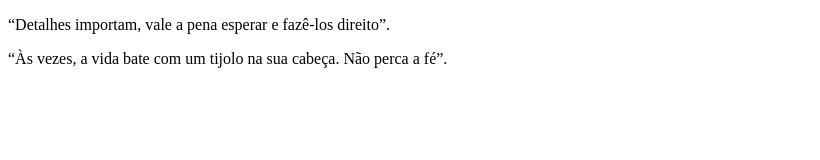
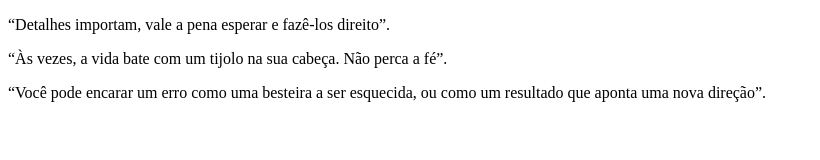
Before and after one commit to gvaldissera/abutua-bootcamp-desafio1, a plain HTML site: page index.html in a window 1280 px wide. Shown: the whole page, without its empty margins (0-820 px from the left). Drawn offline with Linux system fonts and the light colour scheme.

Commit message:
frase motivacional 3

```diff
--- a/index.html
+++ b/index.html
@@ -8,5 +8,6 @@
 <body>
     <p>“Detalhes importam, vale a pena esperar e fazê-los direito”.</p>
     <p>“Às vezes, a vida bate com um tijolo na sua cabeça. Não perca a fé”.</p>
+    <p>“Você pode encarar um erro como uma besteira a ser esquecida, ou como um resultado que aponta uma nova direção”.</p>
 </body>
 </html>
```
